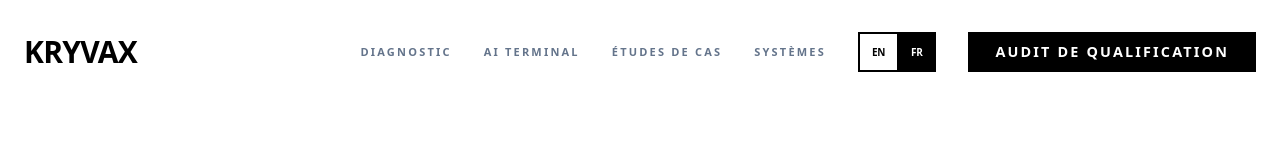
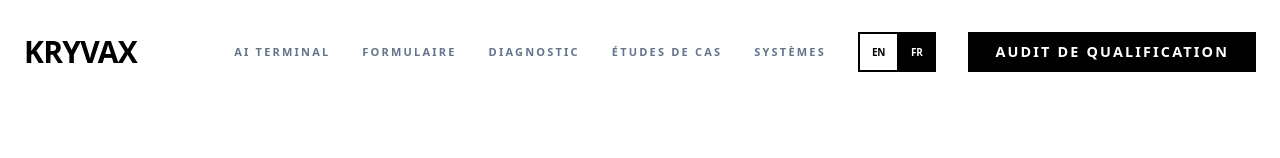
Before and after one commit to Azizmak3/KRYVAXX, a React (Vite) app: page / in a window 1280 px wide. Shown: the top 158 px of the page. Built offline with nearby package versions, Linux system fonts and the light colour scheme.

Commit message:
feat(header): Add "LEAD FORM" link and direct button to blueprint
Adds a new navigation link and modifies the "Initiate" button in the header to direct users to the new "Lead Form" section, identified by the `blueprint` ID. This section has also been created in the Portfolio component.

```diff
--- a/components/Header.tsx
+++ b/components/Header.tsx
@@ -29,14 +29,16 @@ const Header: React.FC<HeaderProps> = ({ onOpenScan }) => {
   };
 
   const navLinks = [
+    { label: 'AI TERMINAL', href: '#terminal' },
+    { label: language === 'en' ? 'LEAD FORM' : 'FORMULAIRE', href: '#blueprint' },
     { label: t.nav.calculateRoi, href: '#diagnostic' },
-    { label: 'AI TERMINAL', href: '#terminal' },
     { label: t.nav.caseStudies, href: '#cases' },
     { label: t.nav.whatWeBuild, href: '#pricing' },
   ];
 
   const handleInitiateClick = () => {
-    const el = document.getElementById('ultimatum');
+    // Direct to the Lead Form (Blueprint section)
+    const el = document.getElementById('blueprint');
     if (el) window.scrollTo({ top: el.offsetTop - 80, behavior: 'smooth' });
     setIsMobileMenuOpen(false);
   };
--- a/components/Portfolio.tsx
+++ b/components/Portfolio.tsx
@@ -190,6 +190,7 @@ const Portfolio: React.FC<PortfolioProps> = ({ onOpenScan, onSuccess }) => {
           </div>
         </div>
 
+        {/* Lead Form Section with ID for Sitelinks */}
         <div id="blueprint" className="bg-slate-900 text-white p-32 lg:p-48 relative overflow-hidden border-t-[16px] border-blue-700 shadow-3xl">
           <div className="max-w-6xl mx-auto">
             {qualificationStatus === 'IDLE' ? (
```
